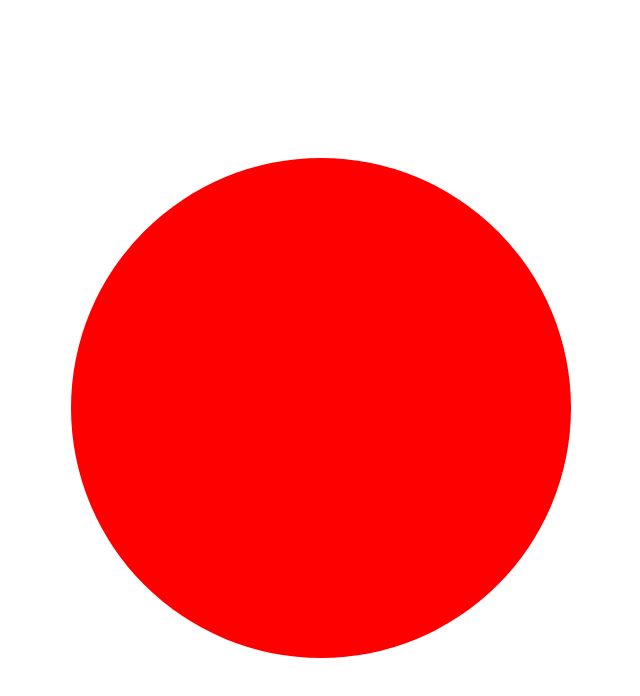
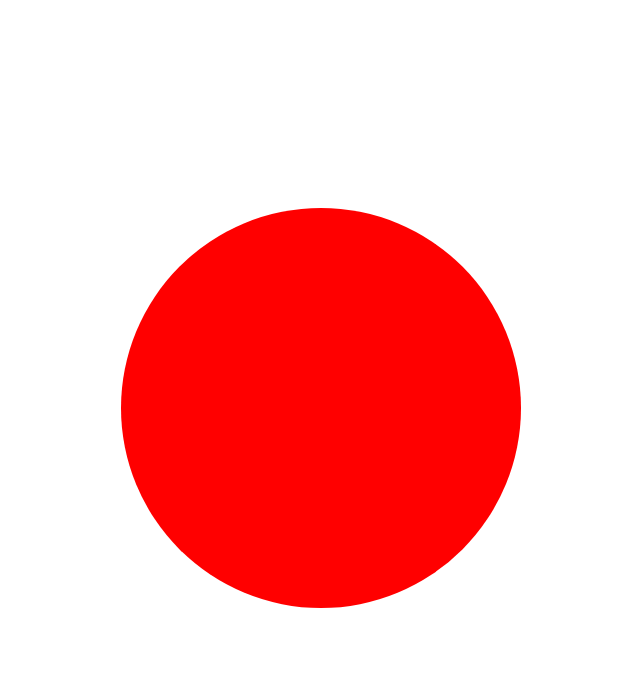
Before and after one commit to LeeSangHyeok0731/deviceorientationevent-practice, a Next.js app: page / in a window 1280 px wide. Shown: the top 696 px of the page, without its empty margins (327-967 px from the left). Built offline with nearby package versions, Linux system fonts and the light colour scheme.

Commit message:
Ball 컴포넌트 크기 변경: 너비와 높이를 400px로 조정

```diff
--- a/src/app/circle/page.tsx
+++ b/src/app/circle/page.tsx
@@ -83,8 +83,8 @@ const Container = styled.div`
 
 const Ball = styled.div`
   position: absolute;
-  width: 500px;
-  height: 500px;
+  width: 400px;
+  height: 400px;
   border-radius: 50%;
   background-size: 400% 400%;
   left: 50%;
```
